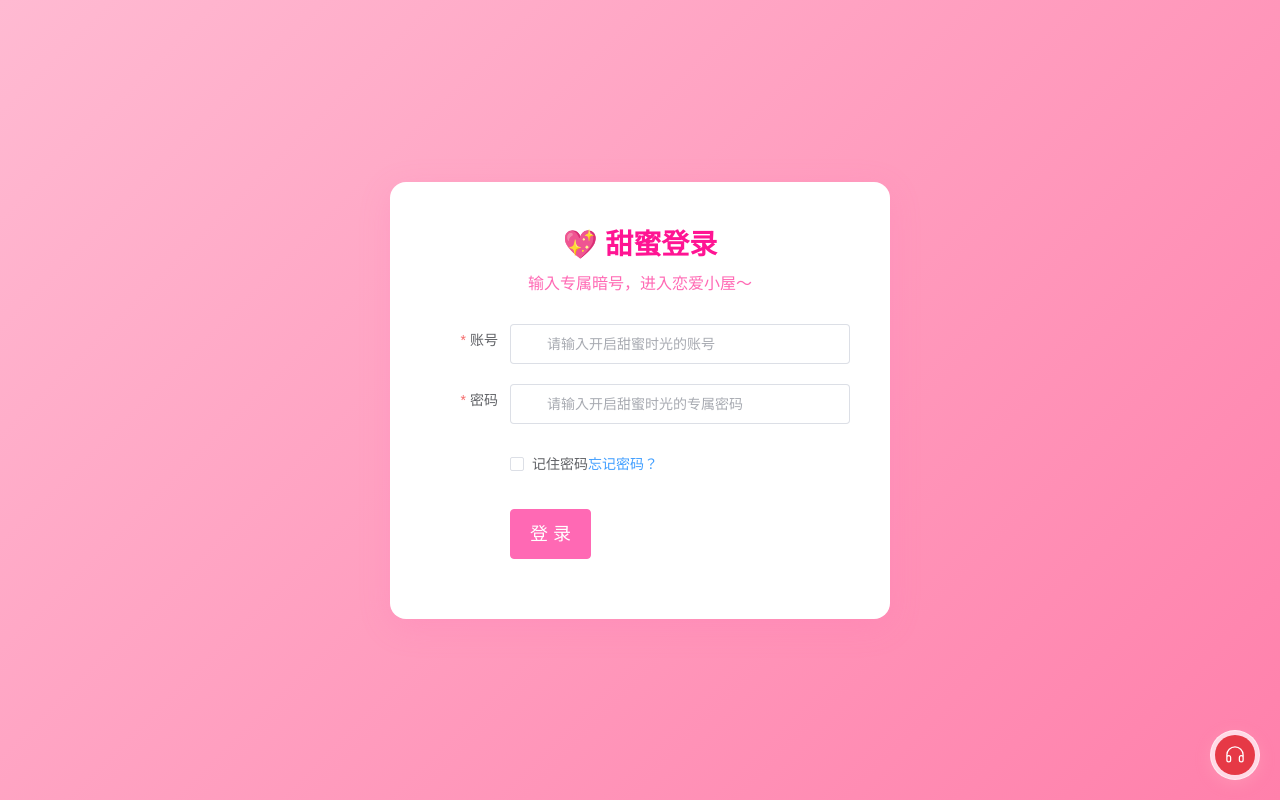
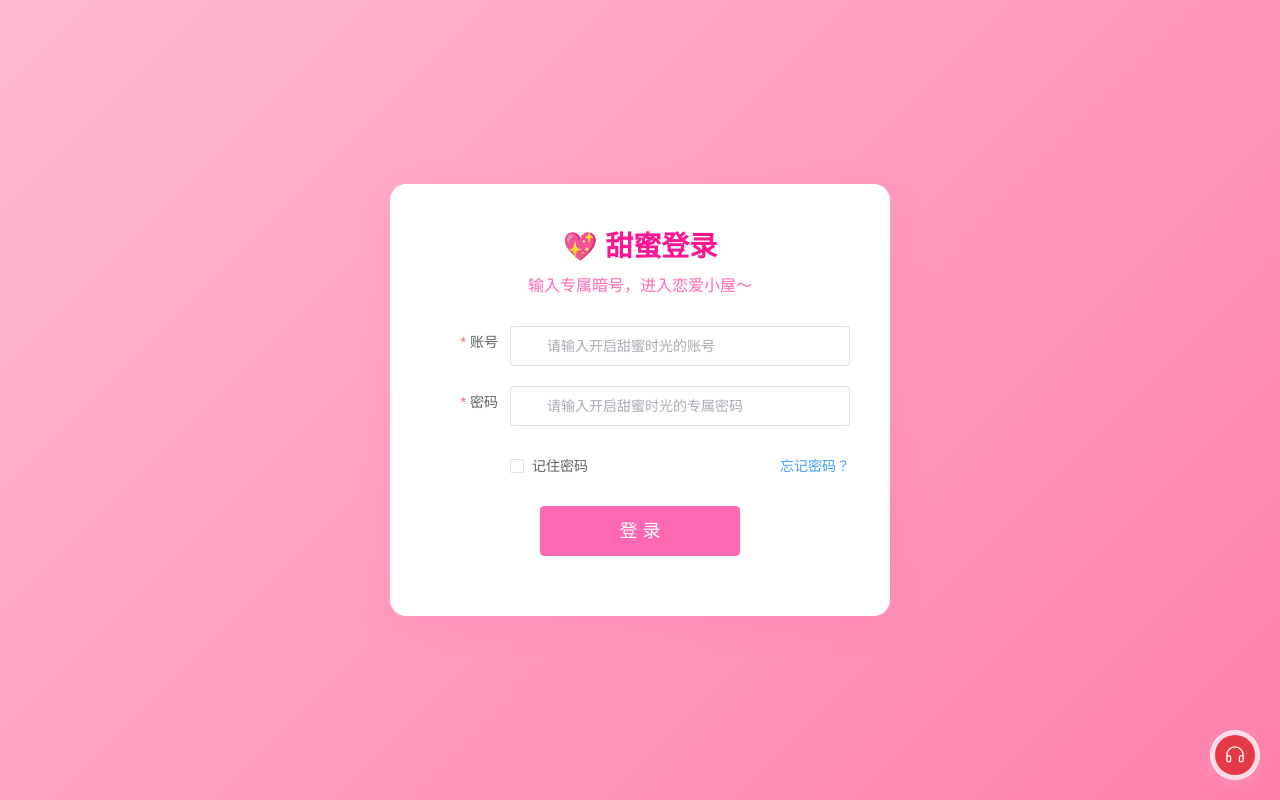
Before and after one commit to zhangzhangbao217/-, a Vue app: page /login in a window 1280 px wide. Built offline with nearby package versions, Linux system fonts and the light colour scheme.

Commit message:
修复登入界面文字偏左问题，修复头像灰色问题。

```diff
--- a/src/views/Home.vue
+++ b/src/views/Home.vue
@@ -18,7 +18,7 @@
         />
         <el-dropdown @command="handleDropdownCommand">
           <div class="user-info">
-            <el-avatar icon="el-icon-user" class="user-avatar" />
+            <el-avatar :src="'/df49bc6ca7d5b77ace3eeaec5d0008c6.jpg'" class="user-avatar" />
             <span class="username">{{ userName }}</span>
             <el-icon class="arrow-icon">
               <ArrowDown />
--- a/src/views/Login.vue
+++ b/src/views/Login.vue
@@ -46,14 +46,13 @@
         </el-form-item>
 
         <!-- 登录按钮 -->
-        <el-form-item>
+        <el-form-item class="login-btn-item">
           <el-button
               type="primary"
               size="large"
               class="login-btn"
               :loading="isLoading"
               @click="handleLogin"
-              full-width
           >
             登 录
           </el-button>
@@ -234,15 +233,23 @@ onMounted(() => {
 }
 
 /* 表单操作区（记住密码+忘记密码） */
-.form-actions {
+.form-actions :deep(.el-form-item__content) {
   display: flex;
   justify-content: space-between;
   align-items: center;
-  margin-bottom: 25px;
+  width: 100%;
 }
 
 /* 登录按钮 */
+.login-btn-item :deep(.el-form-item__content) {
+  margin-left: 0 !important;
+  display: flex;
+  justify-content: center;
+}
+
 .login-btn {
+  width: 100%;
+  max-width: 200px;
   height: 50px;
   font-size: 18px;
   background-color: #ff69b4;
```
